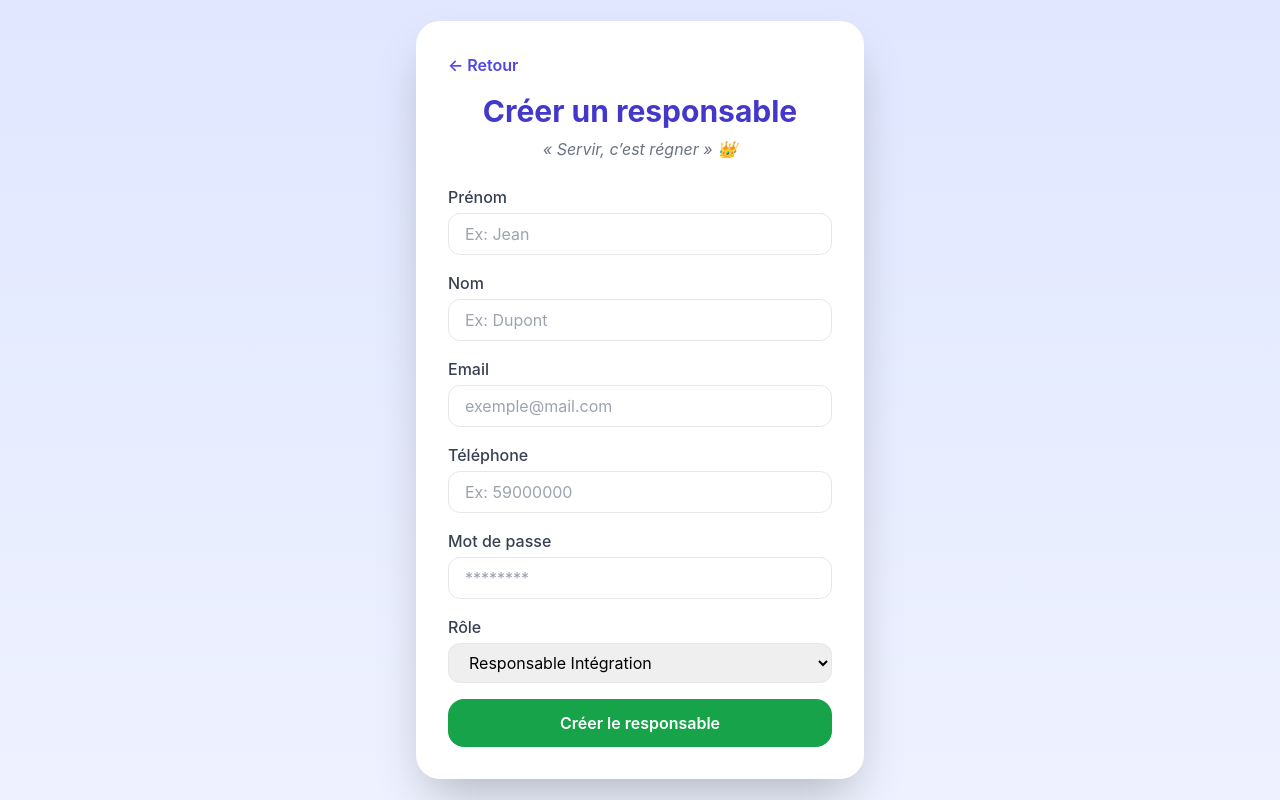
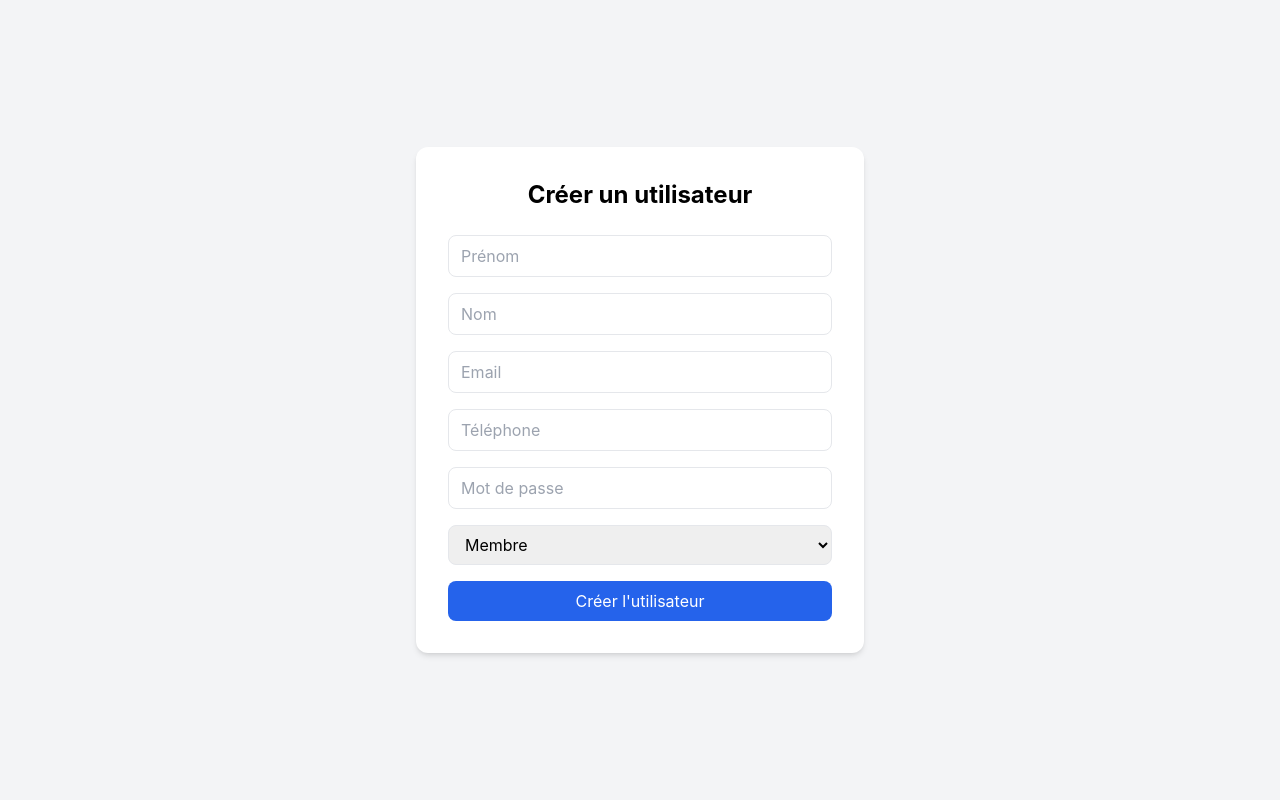
Before and after one commit to allanbavajee/soultrack, a Next.js app: page /admin/create-internal-user in a window 1280 px wide. Built offline with nearby package versions, Linux system fonts and the light colour scheme.

Commit message:
Update create-internal-user.js

```diff
--- a/pages/admin/create-internal-user.js
+++ b/pages/admin/create-internal-user.js
@@ -2,199 +2,132 @@
 "use client";
 
 import { useState } from "react";
-import { useRouter } from "next/router";
 
-export default function CreateResponsable() {
-  const router = useRouter();
-
+export default function CreateInternalUser() {
   const [formData, setFormData] = useState({
     prenom: "",
     nom: "",
     email: "",
     telephone: "",
     password: "",
-    role: "Admin", // rôle par défaut
+    role: "Membre",
   });
+  const [loading, setLoading] = useState(false);
+  const [message, setMessage] = useState("");
 
-  const [loading, setLoading] = useState(false);
-  const [message, setMessage] = useState(null);
-
-  // Gestion des champs
   const handleChange = (e) => {
-    const { name, value } = e.target;
-    setFormData({ ...formData, [name]: value });
+    setFormData({ ...formData, [e.target.name]: e.target.value });
   };
 
-  // Soumission du formulaire
   const handleSubmit = async (e) => {
     e.preventDefault();
     setLoading(true);
-    setMessage(null);
+    setMessage("");
 
     try {
-      console.log("🚀 Envoi vers API :", formData);
-
       const res = await fetch("/api/create-user", {
         method: "POST",
-        headers: { "Content-Type": "application/json" },
+        headers: {
+          "Content-Type": "application/json",
+        },
         body: JSON.stringify(formData),
       });
 
-      console.log("📥 Réponse brute :", res);
+      const data = await res.json();
 
-      let data = null;
-      try {
-        data = await res.json();
-        console.log("📦 Contenu brut reçu :", data);
-      } catch (err) {
-        console.warn("⚠️ Impossible de parser la réponse JSON :", err);
-      }
+      if (!res.ok) throw new Error(data.error || "Erreur création utilisateur");
 
-      if (!res.ok) throw new Error(data?.error || "Erreur inconnue");
-
-      setMessage(`✅ ${formData.role} créé avec succès !`);
+      setMessage("✅ Utilisateur créé avec succès !");
       setFormData({
         prenom: "",
         nom: "",
         email: "",
         telephone: "",
         password: "",
-        role: "ResponsableIntegration",
+        role: "Membre",
       });
     } catch (err) {
-      console.error("❌ Erreur création utilisateur :", err);
-      setMessage(`❌ Erreur : ${err.message}`);
+      console.error(err);
+      setMessage("❌ " + err.message);
     } finally {
       setLoading(false);
     }
   };
 
   return (
-    <div className="min-h-screen flex items-center justify-center bg-gradient-to-b from-indigo-100 to-indigo-50 p-4">
-      <div className="w-full max-w-md bg-white p-8 rounded-3xl shadow-2xl">
-        <button
-          onClick={() => router.back()}
-          className="text-indigo-600 font-semibold mb-4 hover:text-indigo-800 transition"
-        >
-          ← Retour
-        </button>
-
-        <h1 className="text-3xl font-bold text-center text-indigo-700 mb-2">
-          Créer un responsable
-        </h1>
-        <p className="text-center text-gray-500 italic mb-6">
-          « Servir, c’est régner » 👑
-        </p>
+    <div className="min-h-screen flex justify-center items-center bg-gray-100">
+      <div className="bg-white p-8 rounded-xl shadow-md w-full max-w-md">
+        <h1 className="text-2xl font-bold mb-6 text-center">Créer un utilisateur</h1>
 
         <form onSubmit={handleSubmit} className="space-y-4">
-          {/* Prénom */}
-          <div>
-            <label className="block text-gray-700 font-medium mb-1">Prénom</label>
           <input
             type="text"
             name="prenom"
+            placeholder="Prénom"
             value={formData.prenom}
             onChange={handleChange}
+            className="w-full px-3 py-2 border rounded-lg"
             required
-              className="w-full px-4 py-2 border rounded-xl focus:ring-2 focus:ring-indigo-400 outline-none"
-              placeholder="Ex: Jean"
           />
-          </div>
-
-          {/* Nom */}
-          <div>
-            <label className="block text-gray-700 font-medium mb-1">Nom</label>
           <input
             type="text"
             name="nom"
+            placeholder="Nom"
             value={formData.nom}
             onChange={handleChange}
+            className="w-full px-3 py-2 border rounded-lg"
             required
-              className="w-full px-4 py-2 border rounded-xl focus:ring-2 focus:ring-indigo-400 outline-none"
-              placeholder="Ex: Dupont"
           />
-          </div>
-
-          {/* Email */}
-          <div>
-            <label className="block text-gray-700 font-medium mb-1">Email</label>
           <input
             type="email"
             name="email"
+            placeholder="Email"
             value={formData.email}
             onChange={handleChange}
+            className="w-full px-3 py-2 border rounded-lg"
             required
-              className="w-full px-4 py-2 border rounded-xl focus:ring-2 focus:ring-indigo-400 outline-none"
-              placeholder="exemple@mail.com"
           />
-          </div>
-
-          {/* Téléphone */}
-          <div>
-            <label className="block text-gray-700 font-medium mb-1">Téléphone</label>
           <input
             type="text"
             name="telephone"
+            placeholder="Téléphone"
             value={formData.telephone}
             onChange={handleChange}
-              className="w-full px-4 py-2 border rounded-xl focus:ring-2 focus:ring-indigo-400 outline-none"
-              placeholder="Ex: 59000000"
+            className="w-full px-3 py-2 border rounded-lg"
           />
-          </div>
-
-          {/* Mot de passe */}
-          <div>
-            <label className="block text-gray-700 font-medium mb-1">Mot de passe</label>
           <input
             type="password"
             name="password"
+            placeholder="Mot de passe"
             value={formData.password}
             onChange={handleChange}
+            className="w-full px-3 py-2 border rounded-lg"
             required
-              className="w-full px-4 py-2 border rounded-xl focus:ring-2 focus:ring-indigo-400 outline-none"
-              placeholder="********"
           />
-          </div>
-
-          {/* Rôle */}
-          <div>
-            <label className="block text-gray-700 font-medium mb-1">Rôle</label>
           <select
             name="role"
             value={formData.role}
             onChange={handleChange}
+            className="w-full px-3 py-2 border rounded-lg"
             required
-              className="w-full px-4 py-2 border rounded-xl focus:ring-2 focus:ring-indigo-400 outline-none"
           >
-              <option value="ResponsableIntegration">Responsable Intégration</option>
-              <option value="ResponsableEvangelisation">Responsable Évangélisation</option>
+            <option value="Admin">Admin</option>
+            <option value="ResponsableIntegration">Responsable Integration</option>
+            <option value="ResponsableEvangelisation">Responsable Evangelisation</option>
             <option value="ResponsableCellule">Responsable Cellule</option>
+            <option value="Membre">Membre</option>
           </select>
-          </div>
 
-          {/* Bouton */}
+          {message && <p className="text-center">{message}</p>}
+
           <button
             type="submit"
             disabled={loading}
-            className={`w-full py-3 rounded-2xl text-white font-semibold transition ${
-              loading
-                ? "bg-gray-400 cursor-not-allowed"
-                : "bg-green-600 hover:bg-green-700"
-            }`}
+            className="w-full bg-blue-600 text-white py-2 rounded-lg hover:bg-blue-700 transition"
           >
-            {loading ? "Création..." : "Créer le responsable"}
+            {loading ? "Création..." : "Créer l'utilisateur"}
           </button>
         </form>
-
-        {message && (
-          <div
-            className={`mt-4 text-center font-semibold ${
-              message.startsWith("✅") ? "text-green-600" : "text-red-600"
-            }`}
-          >
-            {message}
-          </div>
-        )}
       </div>
     </div>
   );
```
Lines whose indentation alone changed are shown as unchanged.
